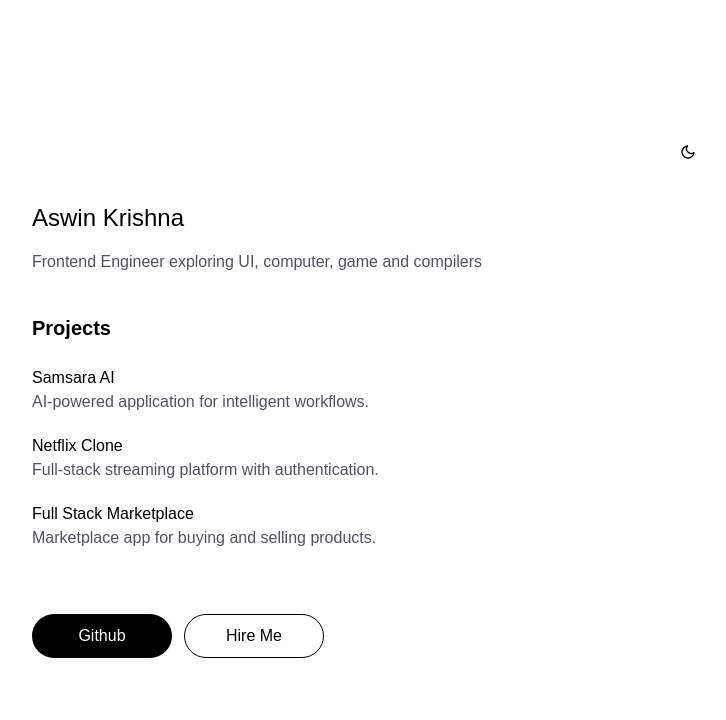
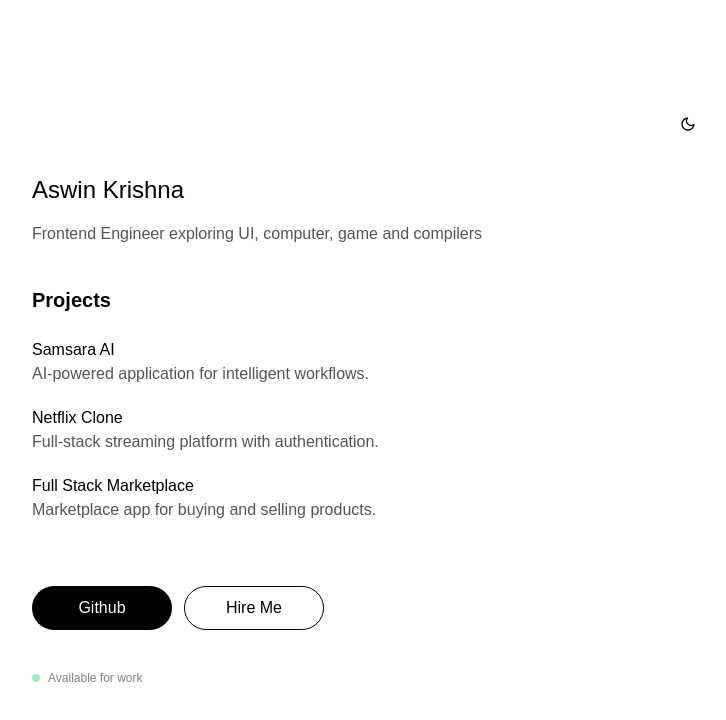
Before and after one commit to aaswne/Next.Js-Portfolio, a Next.js app: page / in a window 1280 px wide. Shown: the top 720 px of the page, without its empty margins (272-998 px from the left). Built offline with nearby package versions, Linux system fonts and the light colour scheme.

Commit message:
added green button available for work

```diff
--- a/app/page.tsx
+++ b/app/page.tsx
@@ -57,6 +57,7 @@ const { LogoLight, LogoDark } = Logos;
                   <h3 className={`hover:underline ${darkMode ? "text-white" : "text-black"}`}>
                     {project.title}
                   </h3>
+
                 <p className={`${darkMode ? "text-gray-300" : "text-zinc-600"}`}>
                   {project.description}
                 </p>
@@ -68,6 +69,10 @@ const { LogoLight, LogoDark } = Logos;
 
         {/* Links */}
         <div className="flex flex-col sm:flex-row gap-3 mt-6 w-full sm:w-auto">
+
+
+
+
           <a
             className={`flex h-11 w-full sm:w-[140px] items-center justify-center rounded-full px-4 transition-colors ${darkMode
                 ? "bg-white text-black hover:bg-gray-300"
@@ -90,6 +95,10 @@ const { LogoLight, LogoDark } = Logos;
             Hire Me
           </a>
         </div>
+           <div className="text-xs opacity-50 flex items-center gap-2">
+          <span className="w-2 h-2 rounded-full bg-green-500 animate-pulse"></span>
+          Available for work
+        </div>
       </main>
     </div>
   );
```
